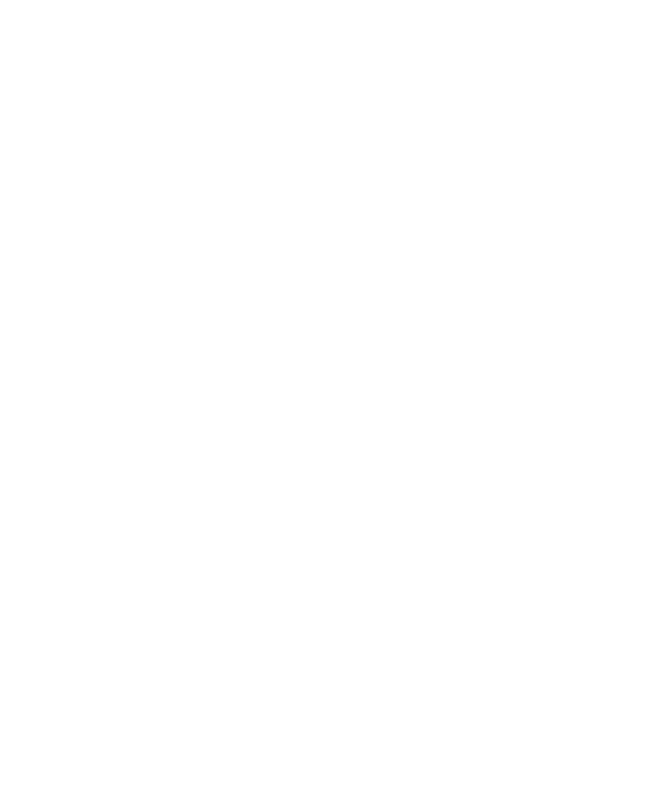
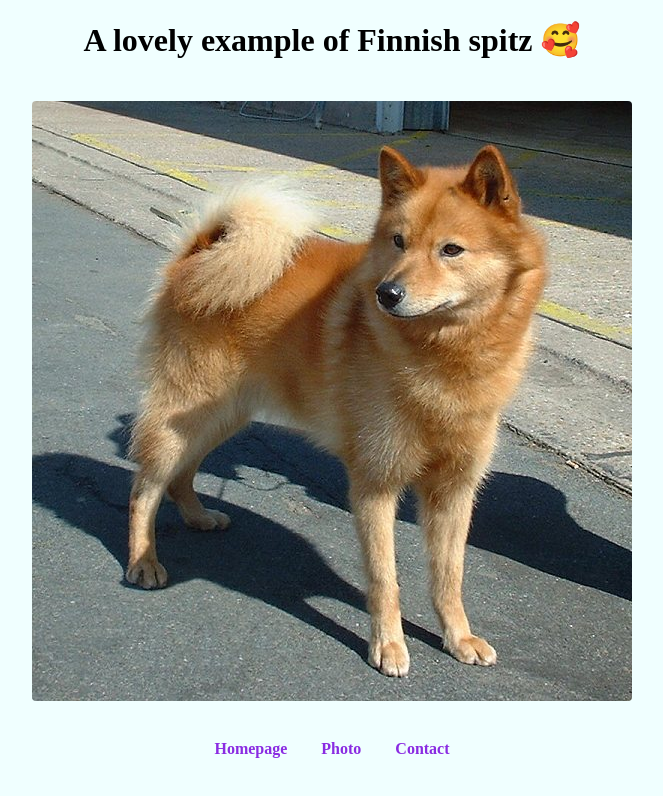
Before and after one commit to TZR71/Multiple-page-hosting, a plain HTML site: page photo.html in a window 1280 px wide. Shown: the whole page, without its empty margins (308-971 px from the left). Drawn offline with Linux system fonts and the light colour scheme.

Commit message:
added photo.html and image

```diff
--- a/photo.html
+++ b/photo.html
@@ -0,0 +1,19 @@
+<!DOCTYPE html>
+<html lang="en">
+<head>
+    <meta charset="UTF-8">
+    <meta name="viewport" content="width=device-width, initial-scale=1.0">
+    <title>Photo</title>
+    <link rel="stylesheet" href="/src/styles.css">
+</head>
+<body>
+    <h1>A lovely example of Finnish spitz 🥰</h1>
+    <img src="/img/image.jpg" alt="" class="dog-image">
+
+     <footer>
+    <a href="/">Homepage</a>
+    <a href="/photo.html">Photo</a>
+    <a href="/contact.html">Contact</a>
+    </footer>
+</body>
+</html>
--- a/src/styles.css
+++ b/src/styles.css
@@ -15,3 +15,8 @@ footer {
 .email{
     padding:0;
 }
+.dog-image{
+    size: 200px;
+    border-radius: 4px;
+    margin:20px;
+}
```
Also changed, not shown: contact.html (+2 -2 lines), index.html (+1 -1 lines), img/image.jpg (added).
